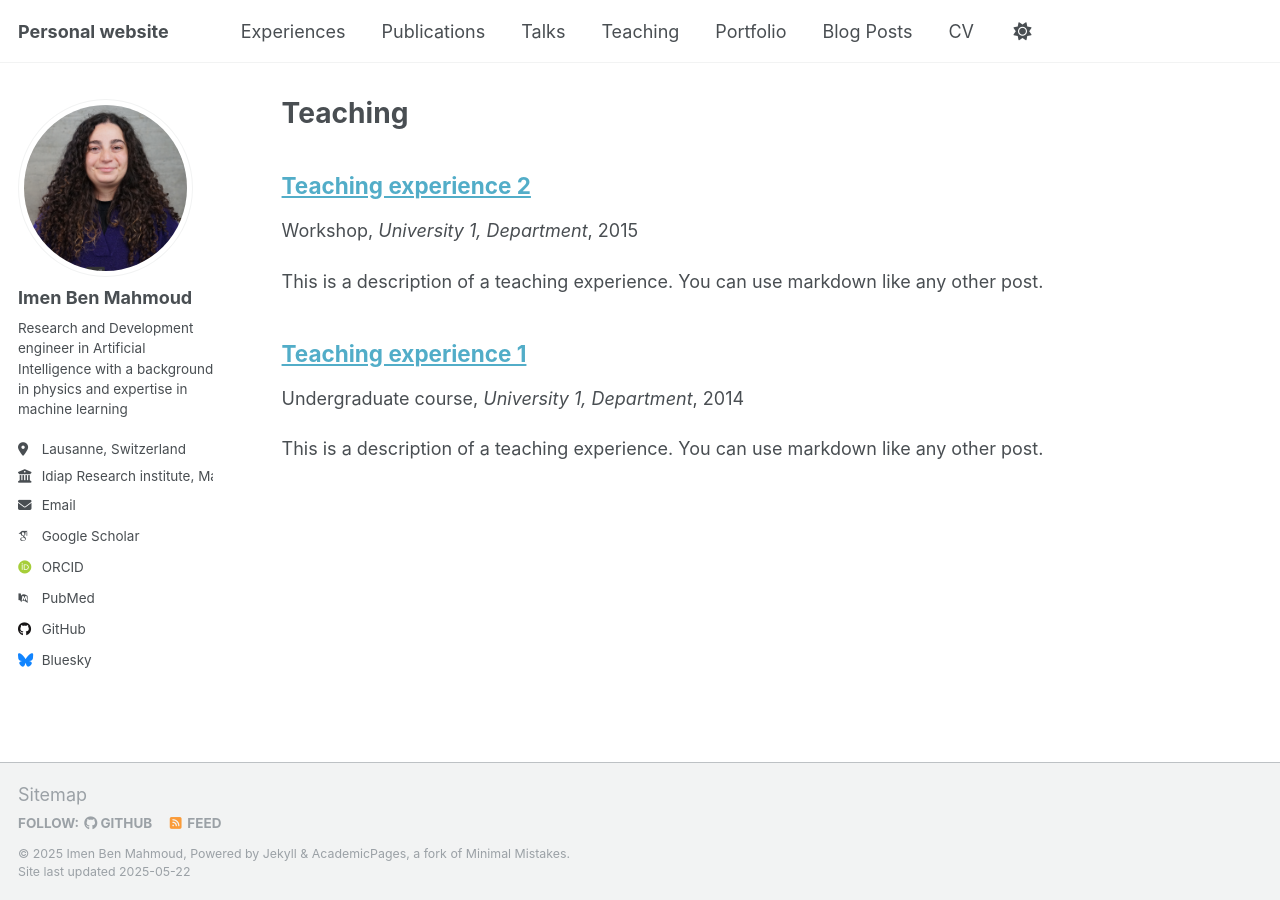
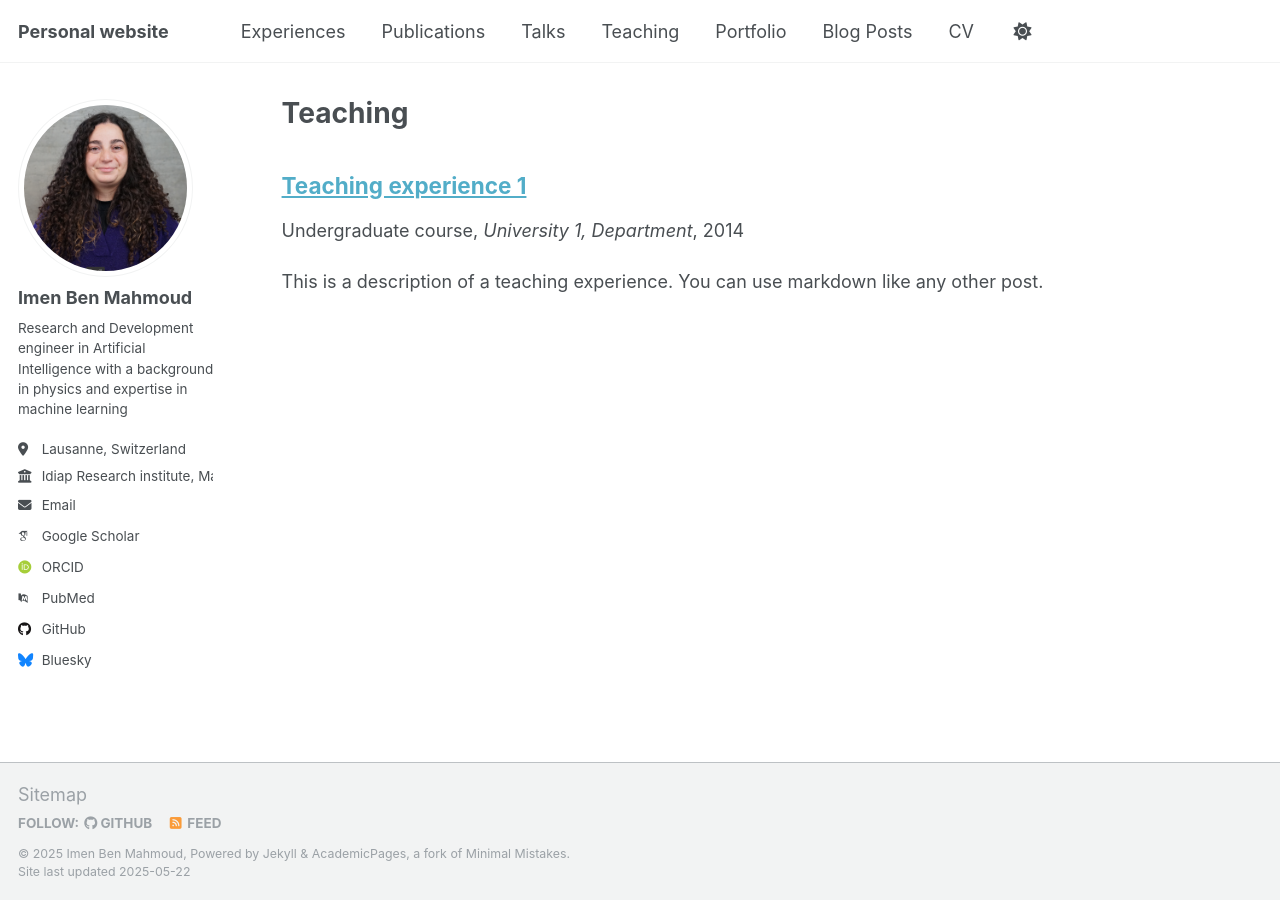
Before and after one commit to imenbenmhd/imenbenmhd.github.io, a Jekyll site: the page built from _pages/teaching.html, in a window 1280 px wide. Built offline with Jekyll 4.4.1, drawn with Linux system fonts in a browser that asks for light colours; some web fonts are replaced.

```diff
--- a/_teaching/2015-spring-teaching-2.md
+++ /dev/null
@@ -1,20 +0,0 @@
----
-title: "Teaching experience 2"
-collection: teaching
-type: "Workshop"
-permalink: /teaching/2015-spring-teaching-1
-venue: "University 1, Department"
-date: 2015-01-01
-location: "City, Country"
----
-
-This is a description of a teaching experience. You can use markdown like any other post.
-
-Heading 1
-======
-
-Heading 2
-======
-
-Heading 3
-======
```
Also changed, not shown: _experience/experience-1.md (+9 -0 lines), _pages/cv.md (+2 -2 lines).
